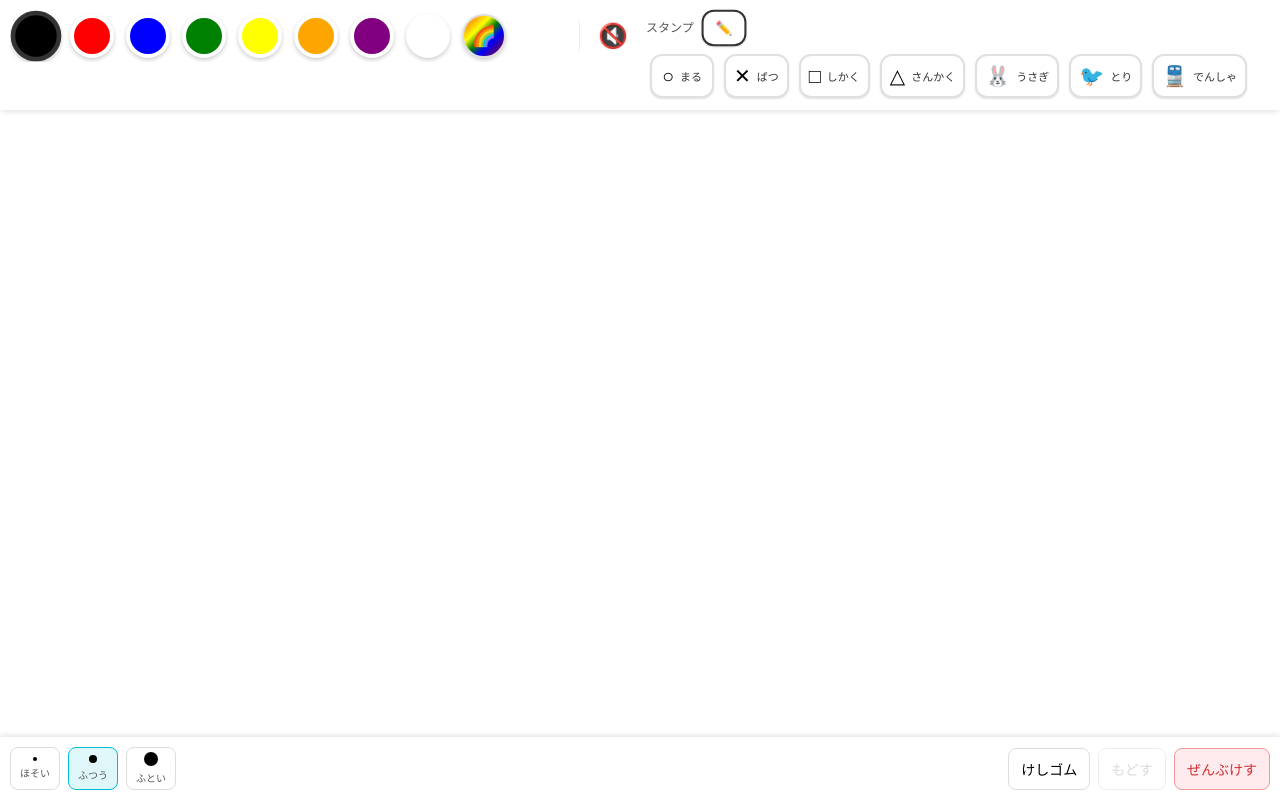
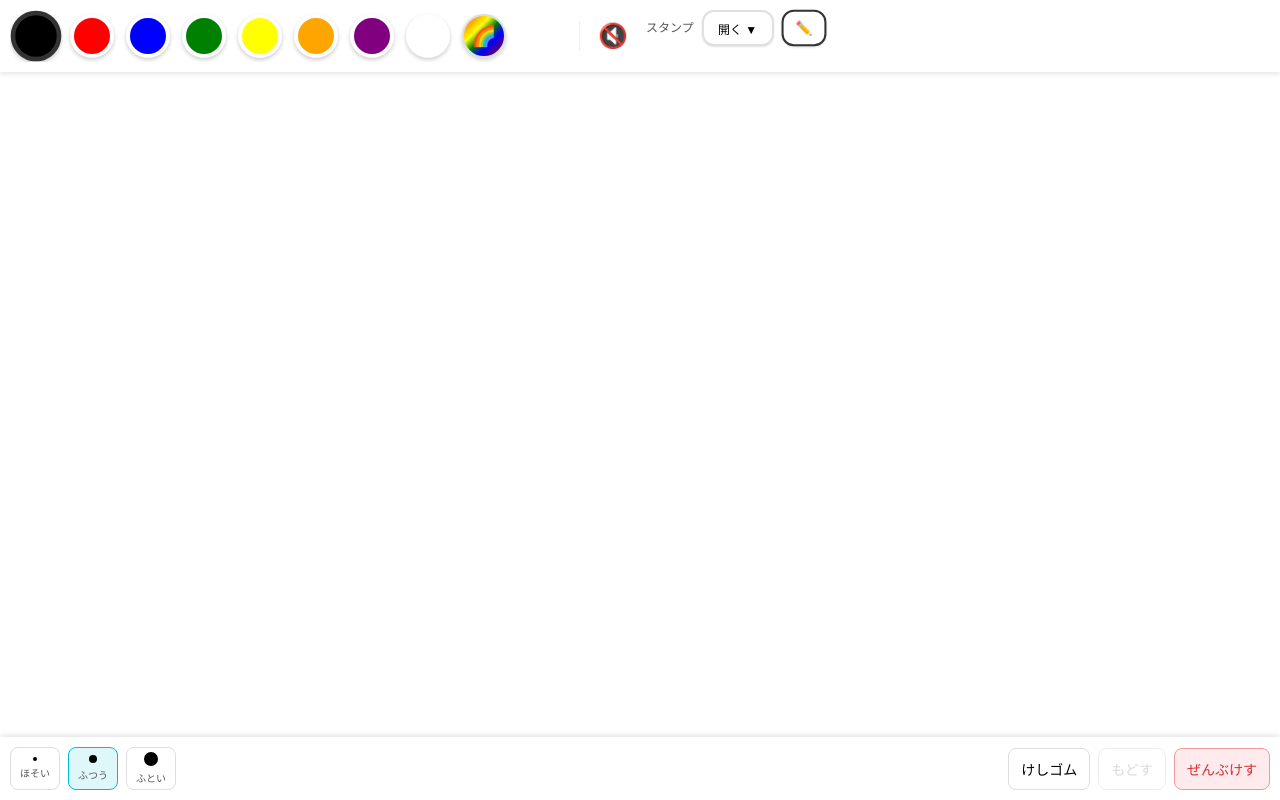
Before and after one commit to santa928/kidsPaint, a React (Vite) app: page / in a window 1280 px wide. Built offline with nearby package versions, Linux system fonts and the light colour scheme.

Commit message:
スタンプ一覧を開閉式にする

```diff
--- a/src/App.tsx
+++ b/src/App.tsx
@@ -24,6 +24,7 @@ function App() {
   const [isRainbow, setIsRainbow] = useState(false);
   const [isStampMode, setIsStampMode] = useState(false);
   const [selectedStamp, setSelectedStamp] = useState<StampId>('circle');
+  const [isStampPanelOpen, setIsStampPanelOpen] = useState(false);
 
   const [soundEnabled, setSoundEnabled] = useState(() => {
     try {
@@ -69,6 +70,7 @@ function App() {
   const handleSelectStamp = (stampId: StampId) => {
     setSelectedStamp(stampId);
     setIsStampMode(true);
+    setIsStampPanelOpen(true);
     setIsEraser(false);
     setIsRainbow(false);
   };
@@ -105,8 +107,10 @@ function App() {
           stamps={STAMPS}
           selectedStamp={selectedStamp}
           isStampMode={isStampMode}
+          isOpen={isStampPanelOpen}
           onSelectStamp={handleSelectStamp}
           onSelectDrawMode={handleSelectDrawMode}
+          onToggleOpen={() => setIsStampPanelOpen((prev) => !prev)}
         />
       </header>
 
--- a/src/components/StampPicker.css
+++ b/src/components/StampPicker.css
@@ -10,6 +10,7 @@
     display: flex;
     align-items: center;
     gap: 8px;
+    flex-wrap: wrap;
 }
 
 .stamp-title {
@@ -57,6 +58,17 @@
     padding: 2px 6px;
 }
 
+.stamp-chip.stamp-toggle {
+    min-width: 72px;
+    height: 36px;
+    padding: 2px 8px;
+    font-size: 12px;
+}
+
+.stamp-chip.stamp-toggle.open {
+    border-color: #333;
+}
+
 .stamp-icon {
     font-size: 20px;
     line-height: 1;
--- a/src/components/StampPicker.tsx
+++ b/src/components/StampPicker.tsx
@@ -12,21 +12,33 @@ interface StampPickerProps {
     stamps: StampItem[];
     selectedStamp: StampId;
     isStampMode: boolean;
+    isOpen: boolean;
     onSelectStamp: (id: StampId) => void;
     onSelectDrawMode: () => void;
+    onToggleOpen: () => void;
 }
 
 export const StampPicker: React.FC<StampPickerProps> = ({
     stamps,
     selectedStamp,
     isStampMode,
+    isOpen,
     onSelectStamp,
     onSelectDrawMode,
+    onToggleOpen,
 }) => {
     return (
-        <div className="stamp-picker-container">
+        <div className={`stamp-picker-container ${isOpen ? 'open' : 'closed'}`}>
             <div className="stamp-header">
                 <span className="stamp-title">スタンプ</span>
+                <button
+                    className={`stamp-chip stamp-toggle ${isOpen ? 'open' : ''}`}
+                    onClick={onToggleOpen}
+                    aria-expanded={isOpen}
+                    aria-label={isOpen ? 'スタンプ一覧を閉じる' : 'スタンプ一覧を開く'}
+                >
+                    {isOpen ? '閉じる ▲' : '開く ▼'}
+                </button>
                 <button
                     className={`stamp-chip draw-mode ${!isStampMode ? 'selected' : ''}`}
                     onClick={onSelectDrawMode}
@@ -35,6 +47,7 @@ export const StampPicker: React.FC<StampPickerProps> = ({
                     ✏️
                 </button>
             </div>
+            {isOpen && (
                 <div className="stamps-scroll">
                     {stamps.map((stamp) => (
                         <button
@@ -48,6 +61,7 @@ export const StampPicker: React.FC<StampPickerProps> = ({
                         </button>
                     ))}
                 </div>
+            )}
         </div>
     );
 };
```
Lines whose indentation alone changed are shown as unchanged.
